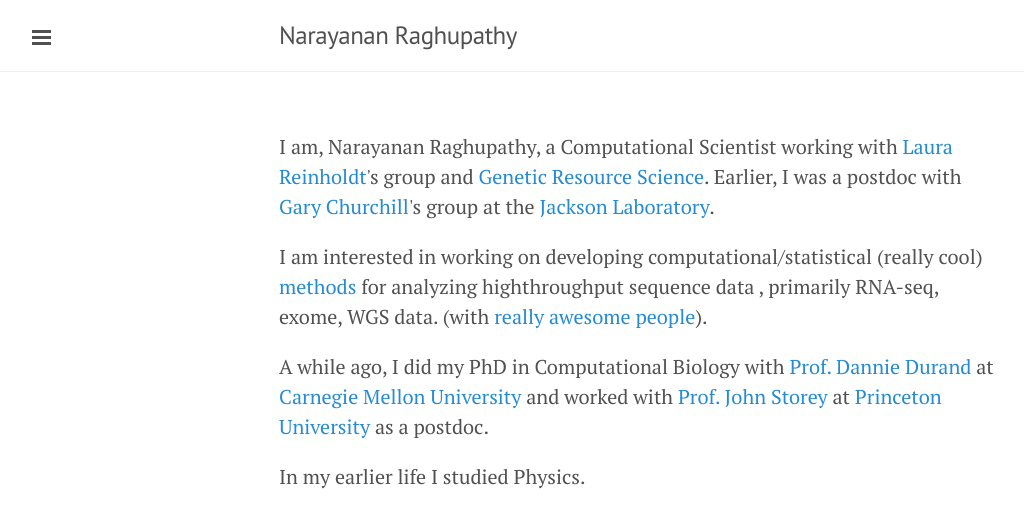
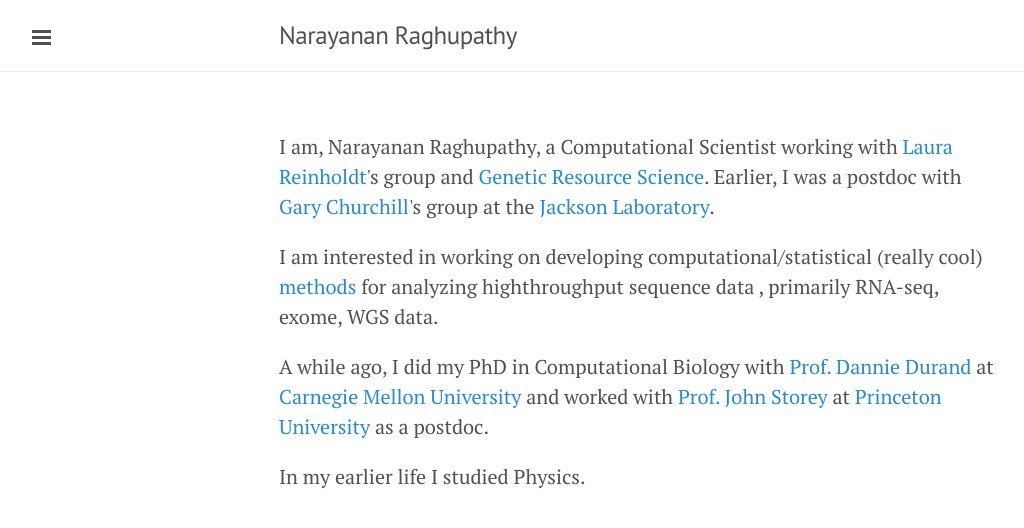
Before and after one commit to narayananr/narayananr.github.io, a Jekyll site: the page built from index.html, in a window 1280 px wide. Shown: the top 528 px of the page, without its empty margins (1-1025 px from the left). Built offline with Jekyll 4.4.1, drawn with Linux system fonts in a browser that asks for light colours; Markdown is read by kramdown in place of the engine named in the settings; the list of posts is cut into pages by our own code.

Commit message:
updated info

```diff
--- a/index.html
+++ b/index.html
@@ -5,7 +5,6 @@ layout: default
 <p>I am, Narayanan Raghupathy, a Computational Scientist working with <a href="https://www.jax.org/research-and-faculty/faculty/research-scientists/laura-reinholdt">Laura Reinholdt</a>'s group and <a href="https://www.jax.org/research-and-faculty/tools/genetic-resource-science"> Genetic Resource Science</a>. Earlier, I was a postdoc with <a href="http://churchill.jax.org">Gary Churchill</a>'s group at the <a href="http://www.jax.org">Jackson Laboratory</a>.
 
 <p> I am interested in working on developing computational/statistical (really cool) <a href="http://narayananr.github.io/research/">methods</a> for analyzing highthroughput sequence data , primarily RNA-seq, exome, WGS data.
- (with <a href="http://churchill.jax.org/"> really</a> <a href="https://twitter.com/kwangbom">awesome</a> <a href="https://twitter.com/stevemunger">people</a>).</p>
 
 <p>A while ago, I did my PhD in Computational Biology with <a href="http://www.cs.cmu.edu/~durand">Prof. Dannie Durand </a> at <a href="http://www.cmu.edu"> Carnegie Mellon University</a> and worked with <a href="http://www.genomine.org/"> Prof. John Storey</a> at <a href="http://www.princeton.edu">Princeton University</a> as a postdoc.</p>
 
```
